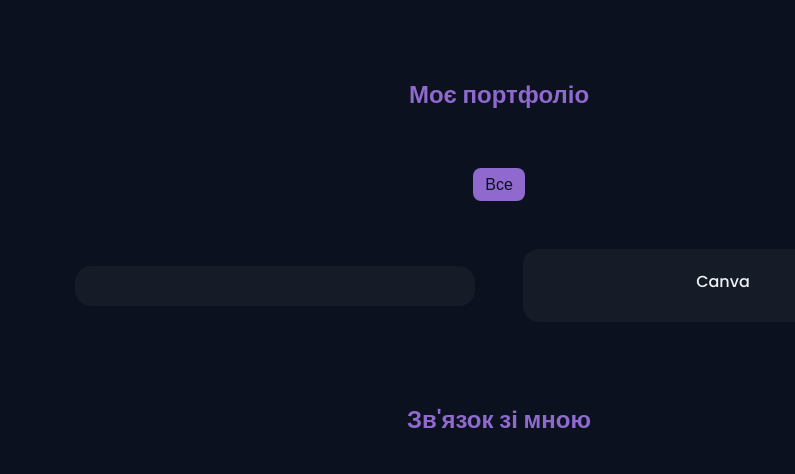
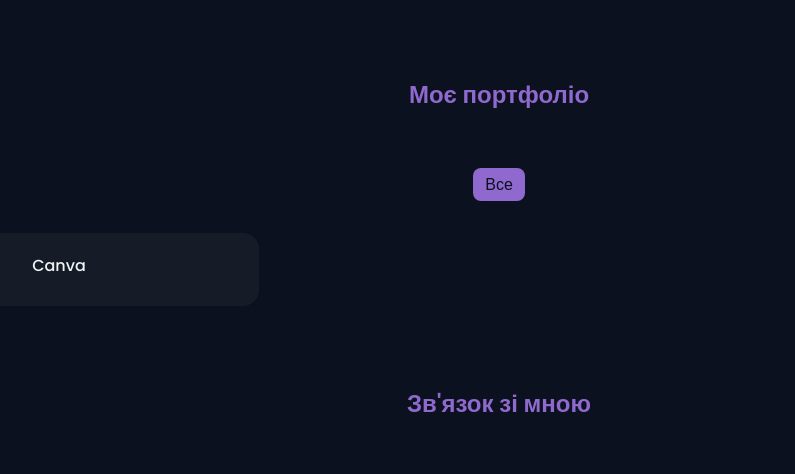
Before and after one commit to flame4ost/girlfriend-portfolio, a plain HTML site: page index.html in a window 1280 px wide. Shown: the part 2128-2602 px from the top of the page, without its empty margins (141-936 px from the left). Drawn offline with nearby package versions, Linux system fonts and the light colour scheme.

Commit message:
Update index.html

```diff
--- a/index.html
+++ b/index.html
@@ -267,9 +267,7 @@
                 <!-- <span class="work__item" data-filter='.design'>Mission</span> -->
             </div>
 
-            <div class="work__container container grid">
 
-                <div class="work__card mix personal">
                     <!-- <video class="work__img" autoplay muted>
                         <source src="">
                     </video>
@@ -288,10 +286,10 @@
                         </div>
                         <div class="swiper-pagination"></div>
                     </div> -->
-                </div>
 
 
-                <div class="work__card mix courses">
+
+                <div class="work__card mix courses" align="center">
 
                     <h3 class="work__title"><a target="_blank" rel="noopener"
                             href="https://www.canva.com/design/DAFGrpaX1cA/RF40J1uJHUv7H2yxxqHdfw/watch?utm_content=DAFGrpaX1cA&utm_campaign=designshare&utm_medium=link&utm_source=publishsharelink">Canva</a>
```
